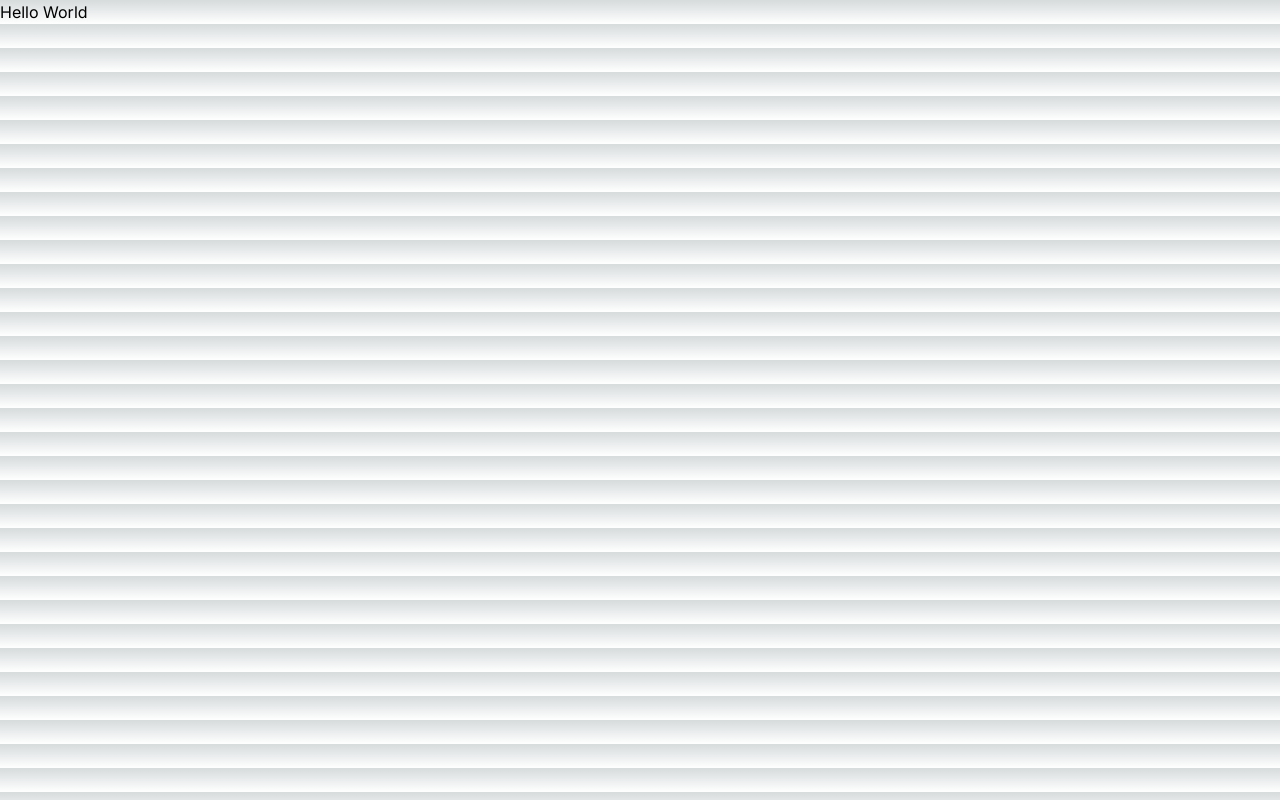
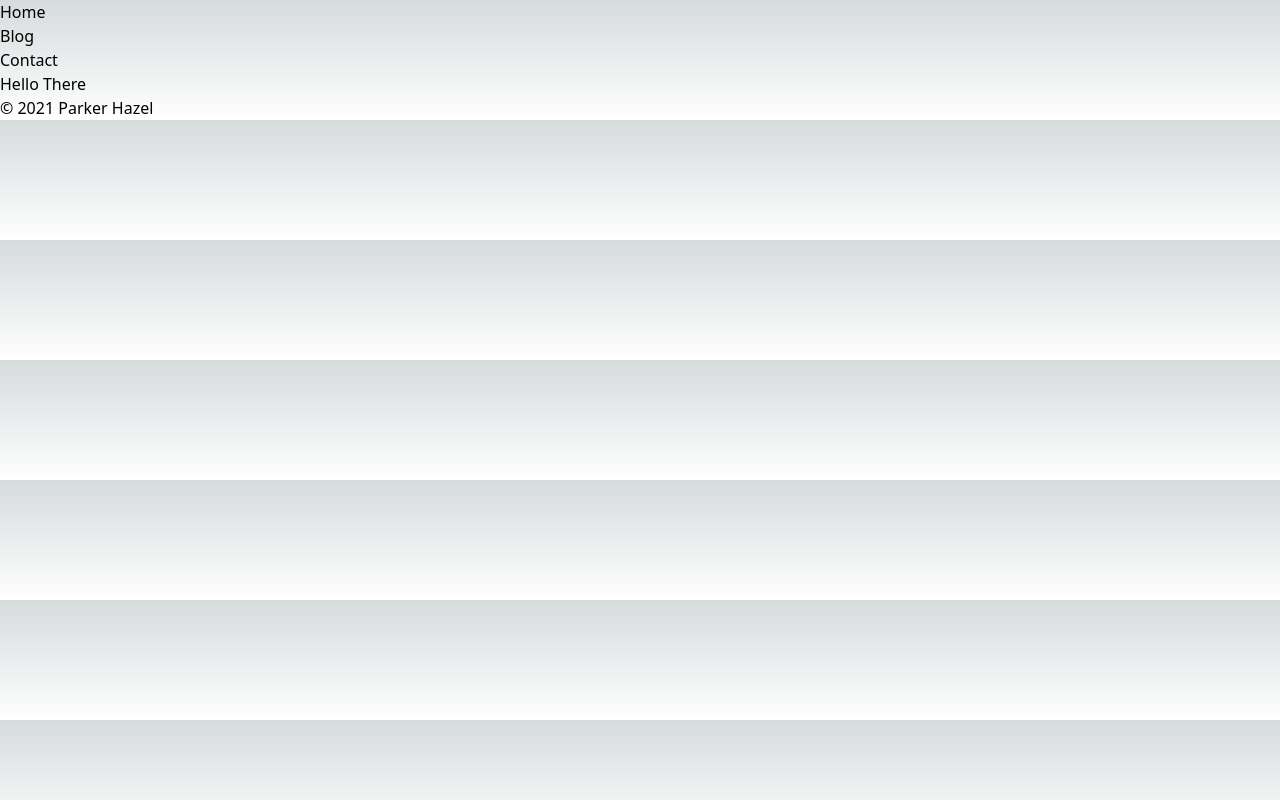
Before and after one commit to parkerhazel/my-website, a Next.js app: page / in a window 1280 px wide. Built offline with nearby package versions, Linux system fonts and the light colour scheme.

Commit message:
Updated TailwindCSS to version 3.4.3 and add Navbar and Footer components

```diff
--- a/package.json
+++ b/package.json
@@ -21,7 +21,7 @@
     "eslint": "^8",
     "eslint-config-next": "14.2.3",
     "postcss": "^8",
-    "tailwindcss": "^3.4.1",
+    "tailwindcss": "^3.4.3",
     "typescript": "^5"
   }
 }
--- a/src/app/layout.tsx
+++ b/src/app/layout.tsx
@@ -1,12 +1,12 @@
+import "./globals.css";
 import type { Metadata } from "next";
-import { Inter } from "next/font/google";
-import "./globals.css";
-
-const inter = Inter({ subsets: ["latin"] });
+import { Navbar } from "../components/Navbar/Navbar";
+import { SpeedInsights } from "@vercel/speed-insights/next"
+import { Footer } from "../components/Footer/Footer";
 
 export const metadata: Metadata = {
-  title: "Create Next App",
-  description: "Generated by create next app",
+  title: "Parker",
+  description: "Parker Hazel's Website.",
 };
 
 export default function RootLayout({
@@ -16,7 +16,12 @@ export default function RootLayout({
 }>) {
   return (
     <html lang="en">
-      <body className={inter.className}>{children}</body>
+      <body >
+        <Navbar />
+        {children}
+        <SpeedInsights />
+        <Footer />
+      </body>
     </html>
   );
 }
--- a/src/app/page.tsx
+++ b/src/app/page.tsx
@@ -1,16 +1,7 @@
-import Image from "next/image";
-import { SpeedInsights } from "@vercel/speed-insights/next"
+import styles from "./page.module.css";
 
 export default function Home() {
   return (
-    <html lang="en">
-    <head>
-      <title>Next.js</title>
-    </head>
-    <body>
-      <h1>Hello World</h1>
-      <SpeedInsights />
-    </body>
-  </html>
+      <h1>Hello There</h1>
   );
 }
--- /dev/null
+++ b/src/components/Footer/Footer.module.css
@@ -0,0 +1,19 @@
+/* Footer styles */
+.footer {
+    background-color: #f5f5f5;
+    padding: 20px;
+    text-align: center;
+}
+
+.footer p {
+    margin: 0;
+}
+
+.footer a {
+    color: #333;
+    text-decoration: none;
+}
+
+.footer a:hover {
+    text-decoration: underline;
+}
--- /dev/null
+++ b/src/components/Footer/Footer.tsx
@@ -0,0 +1,9 @@
+import styles from './Footer.module.css';
+
+export const Footer = () => {
+  return (
+    <footer className={styles.Footer}>
+      <p>© 2021 Parker Hazel</p>
+    </footer>
+  );
+}
--- /dev/null
+++ b/src/components/Navbar/Navbar.tsx
@@ -0,0 +1,21 @@
+import styles from './Navbar.module.css';
+
+export const Navbar = () => {
+  return (
+    <>
+      <nav className={styles.Navbar}>
+        <ul>
+          <li>
+            <a href="/">Home</a>
+          </li>
+          <li>
+            <a href="/blog">Blog</a>
+          </li>
+          <li>
+            <a href="/contact">Contact</a>
+          </li>
+        </ul>
+      </nav>
+    </>
+  );
+}
```
Also changed, not shown: src/app/page.module.css (added), src/components/Navbar/Navbar.module.css (added), 1 other file (tests, documents, lock files or other folders).
